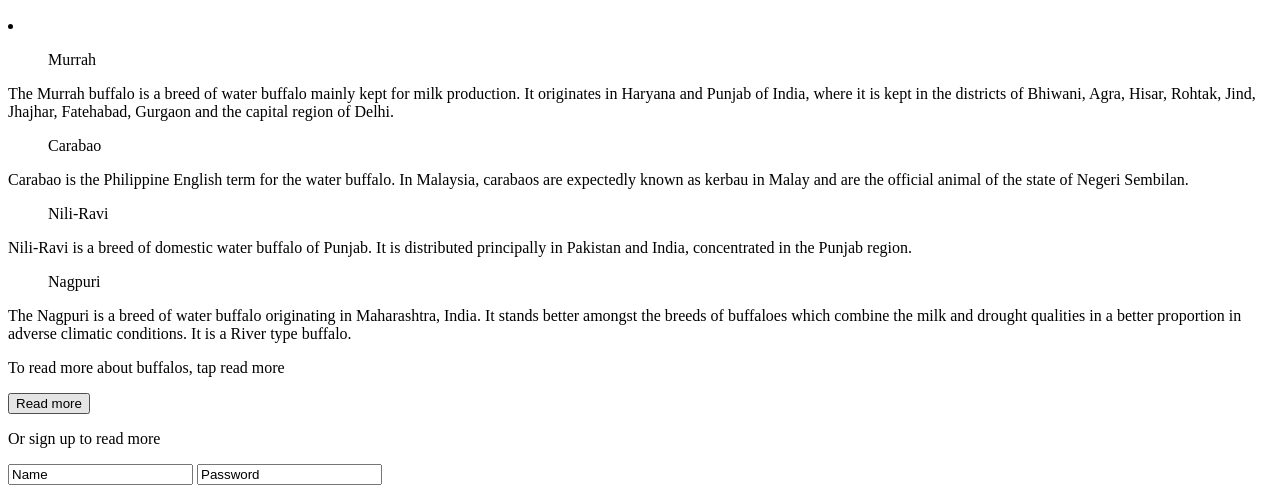
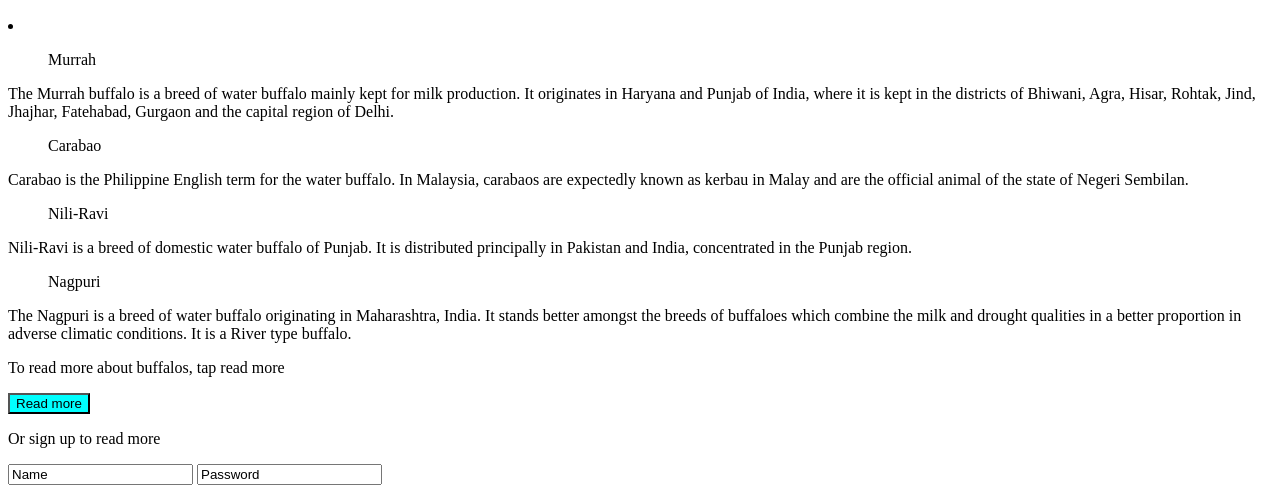
Before and after one commit to tutich/p2, a plain HTML site: page index.html in a window 1280 px wide. In both pictures the pointer is over the button "Read more". Shown: the part 501-994 px from the top of the page. Drawn offline with Linux system fonts and the light colour scheme.

Commit message:
css pseudo

```diff
--- a/buff.css
+++ b/buff.css
@@ -11,3 +11,6 @@
     height: 100px;
     width: 100px;
 }
+button:hover{
+    background-color: aqua;
+}
```
